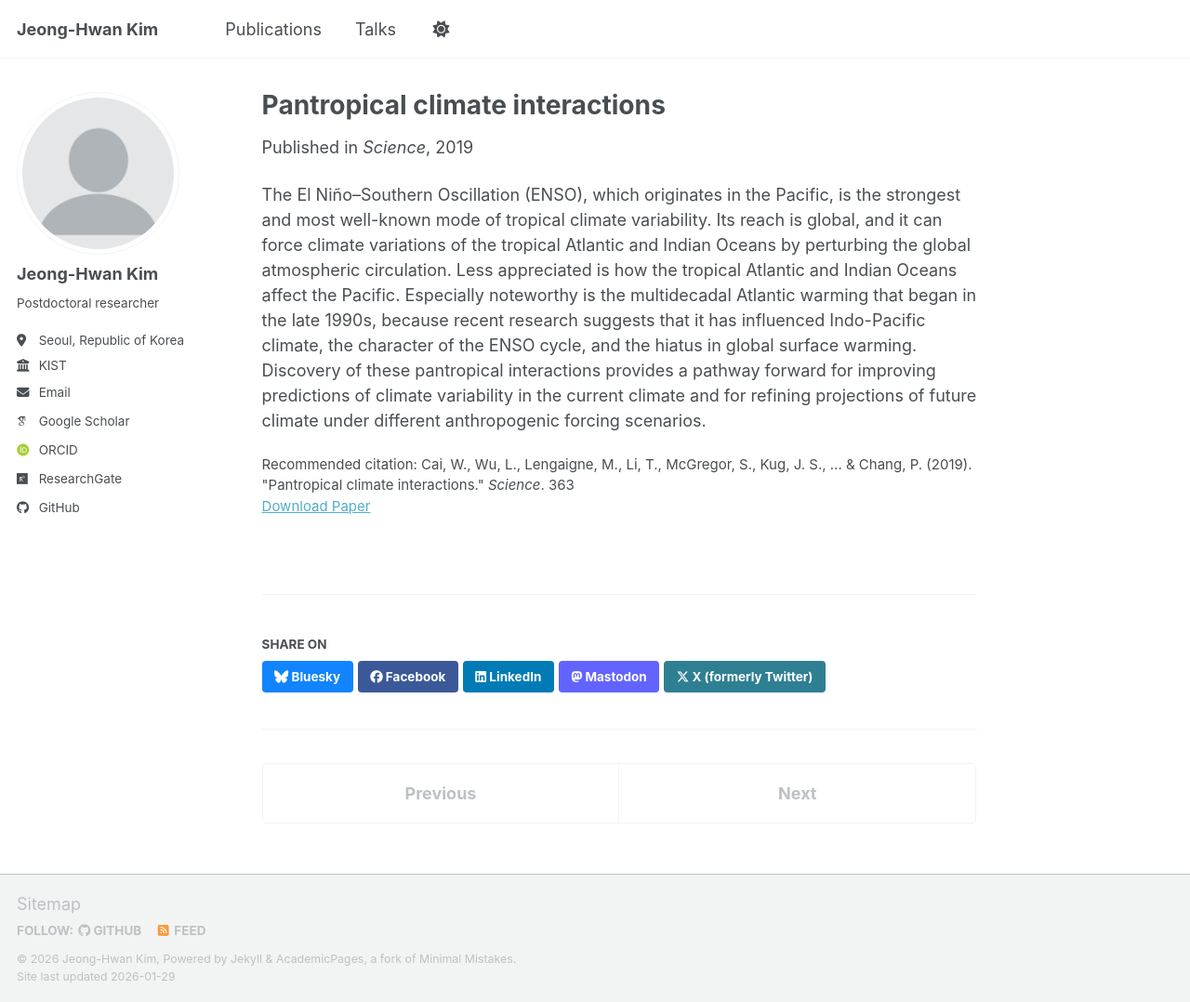
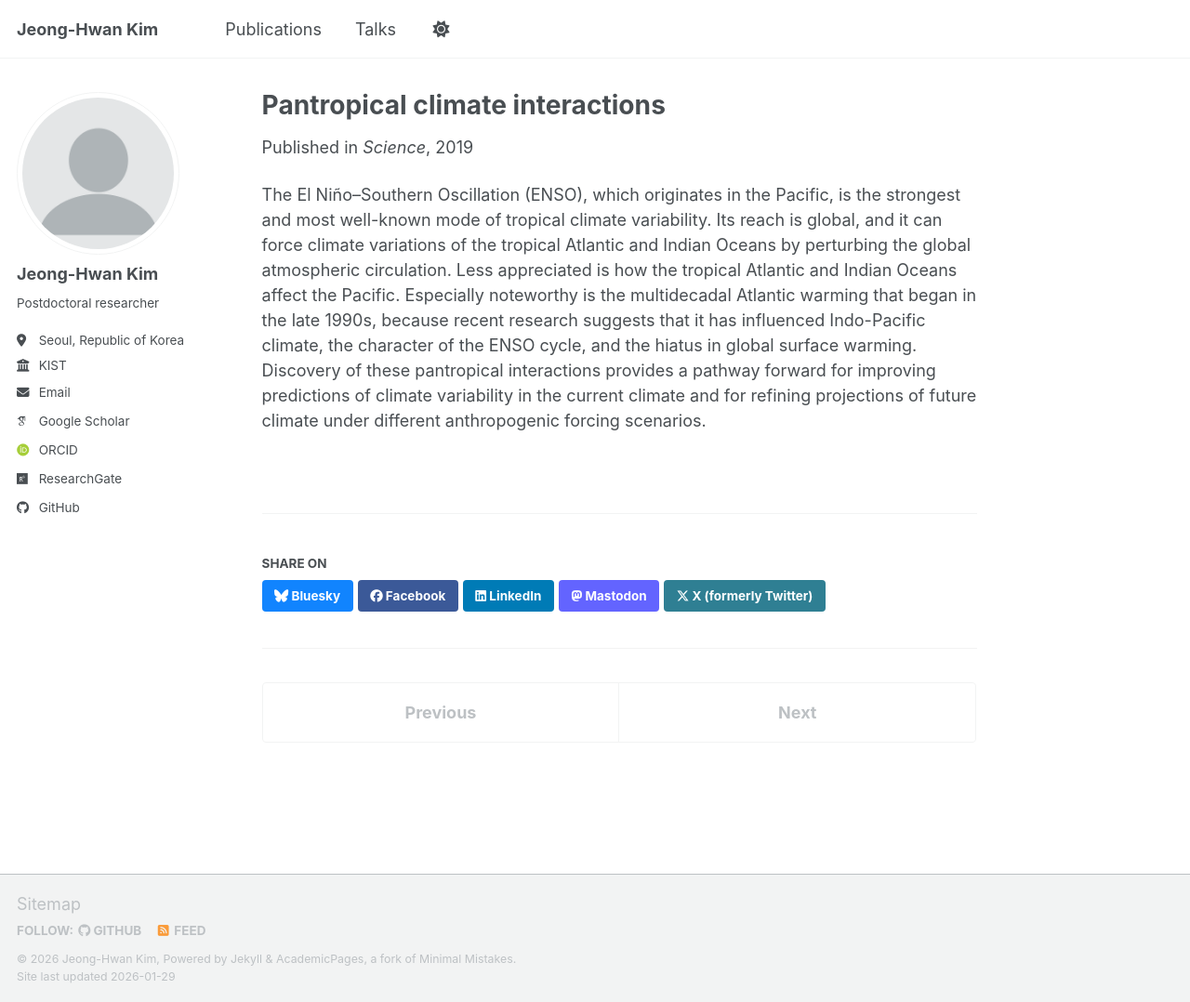
Before and after one commit to jeonghwan723/jeonghwan723.github.io, a Jekyll site: the page built from _publications/paper001.md, in a window 1280 px wide and 1078 px high. Shown: the whole window at 93% size. Built offline with Jekyll 4.4.1, drawn with Linux system fonts in a browser that asks for light colours; some web fonts are replaced; a script bundle is joined from its source files by our own code; library files that are not in the unit come from our copies; some of the changed lines change nothing that is shown.

Commit message:
Update paper001.md

```diff
--- a/_publications/paper001.md
+++ b/_publications/paper001.md
@@ -1,14 +1,12 @@
 ---
-title: "Pantropical climate interactions
-"
+title: "Pantropical climate interactions"
 collection: publications
 category: manuscripts
 permalink: /publication/paper001
-excerpt: ''
+excerpt: 'W. Cai, L. Wu, M. Lengaigne, T. Li, S. McGregor, J. S. Kug, ... & P. Chang, Pantropical climate interactions. <i>Science</i>. 363 (2019)'
 date: 2019-03-01
 venue: 'Science'
 paperurl: 'https://www.science.org/doi/10.1126/science.aav4236'
-citation: 'Cai, W., Wu, L., Lengaigne, M., Li, T., McGregor, S., Kug, J. S., ... & Chang, P. (2019). &quot;Pantropical climate interactions.&quot; <i>Science</i>. 363'
 ---
 
 The El Niño–Southern Oscillation (ENSO), which originates in the Pacific, is the strongest and most well-known mode of tropical climate variability. Its reach is global, and it can force climate variations of the tropical Atlantic and Indian Oceans by perturbing the global atmospheric circulation. Less appreciated is how the tropical Atlantic and Indian Oceans affect the Pacific. Especially noteworthy is the multidecadal Atlantic warming that began in the late 1990s, because recent research suggests that it has influenced Indo-Pacific climate, the character of the ENSO cycle, and the hiatus in global surface warming. Discovery of these pantropical interactions provides a pathway forward for improving predictions of climate variability in the current climate and for refining projections of future climate under different anthropogenic forcing scenarios.
```
